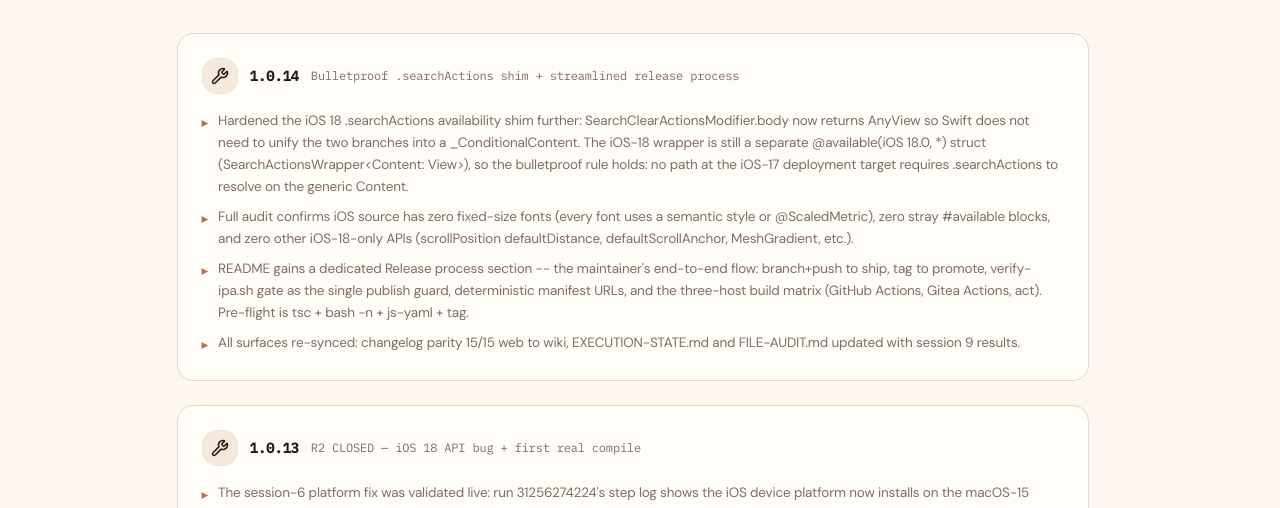
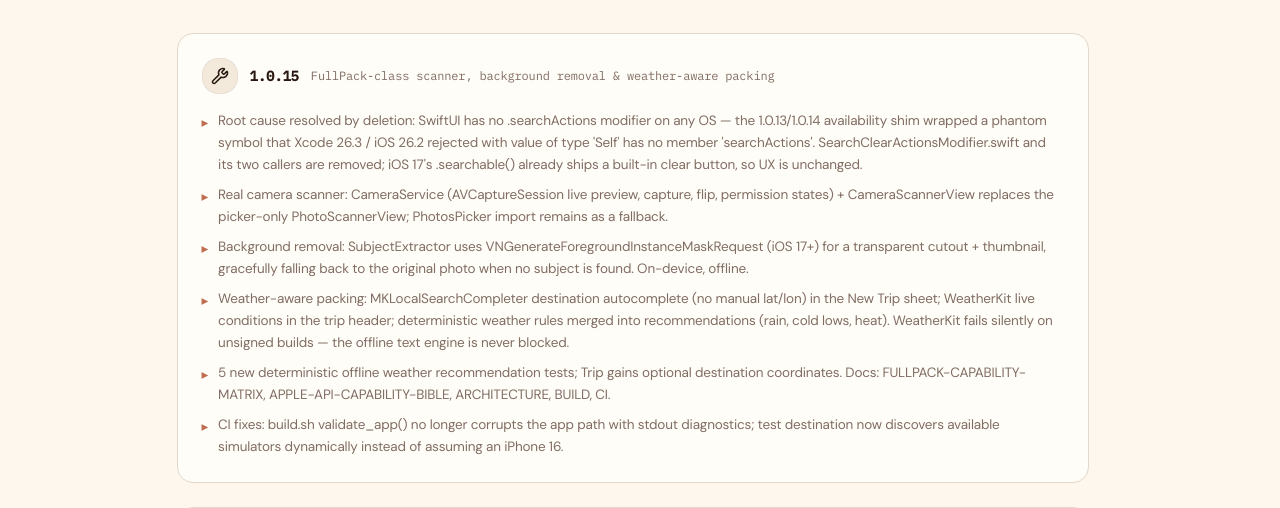
Before and after one commit to Alot1z/packwise, a React (Vite) app: page /changelog in a window 1280 px wide. Shown: the part 246-754 px from the top of the page. Built offline with nearby package versions, Linux system fonts and the light colour scheme; no server answers; what @convex-dev/auth would draw is missing.

Commit message:
Freebuff: Yes. I would make this a single integrated master directi...

```diff
--- a/src/pages/Changelog.tsx
+++ b/src/pages/Changelog.tsx
@@ -2,6 +2,19 @@ import { Wrench, Box, ExternalLink } from "lucide-react";
 import { SiteNav, SiteFooter, PageHeader, serif, LIVE_ACTIONS, LIVE_RELEASE_DEV, WIKI_URL } from "@/components/site-shared";
 
 const entries = [
+  {
+    tag: "1.0.15",
+    date: "FullPack-class scanner, background removal & weather-aware packing",
+    icon: Wrench,
+    items: [
+      "Root cause resolved by deletion: SwiftUI has no .searchActions modifier on any OS — the 1.0.13/1.0.14 availability shim wrapped a phantom symbol that Xcode 26.3 / iOS 26.2 rejected with value of type 'Self' has no member 'searchActions'. SearchClearActionsModifier.swift and its two callers are removed; iOS 17's .searchable() already ships a built-in clear button, so UX is unchanged.",
+      "Real camera scanner: CameraService (AVCaptureSession live preview, capture, flip, permission states) + CameraScannerView replaces the picker-only PhotoScannerView; PhotosPicker import remains as a fallback.",
+      "Background removal: SubjectExtractor uses VNGenerateForegroundInstanceMaskRequest (iOS 17+) for a transparent cutout + thumbnail, gracefully falling back to the original photo when no subject is found. On-device, offline.",
+      "Weather-aware packing: MKLocalSearchCompleter destination autocomplete (no manual lat/lon) in the New Trip sheet; WeatherKit live conditions in the trip header; deterministic weather rules merged into recommendations (rain, cold lows, heat). WeatherKit fails silently on unsigned builds — the offline text engine is never blocked.",
+      "5 new deterministic offline weather recommendation tests; Trip gains optional destination coordinates. Docs: FULLPACK-CAPABILITY-MATRIX, APPLE-API-CAPABILITY-BIBLE, ARCHITECTURE, BUILD, CI.",
+      "CI fixes: build.sh validate_app() no longer corrupts the app path with stdout diagnostics; test destination now discovers available simulators dynamically instead of assuming an iPhone 16.",
+    ],
+  },
   {
     tag: "1.0.14",
     date: "Bulletproof .searchActions shim + streamlined release process",
--- a/wiki/Features.md
+++ b/wiki/Features.md
@@ -14,9 +14,20 @@ Per trip. Categories: Clothing, Electronics, Toiletries, Documents, Medical, Acc
 
 `PersonalItem` — name, category, notes, photo, `isFavorite`, reused across trips (linked via `personalItemID`).
 
-## Vision Scanner
+## Scanner (live camera + background removal)
 
-`VisionService` — `VNClassifyImageRequest` on device. Flow: import/scan photo → classify → category-mapped suggestions → **you confirm** → add to list. Never silently modifies data. No cloud image processing.
+`CameraScannerView` — a real camera workflow, not a picker-only screen: `AVCaptureSession` live preview, capture button, flip camera, permission + unauthorized states, and a photo-library import fallback (`PhotosPicker`). Each capture runs two on-device passes in parallel:
+
+- `SubjectExtractor` — `VNGenerateForegroundInstanceMaskRequest` removes the background and produces a transparent cutout (persisted as PNG). Graceful degradation: when Vision finds no subject it keeps the original photo with a clear message.
+- `VisionService` — `VNClassifyImageRequest` maps labels to PackWise categories and shows confidence.
+
+Flow: capture/import → background removal + suggestions → **you confirm** name/trip → add to list. Never silently modifies data. No cloud image processing.
+
+## Weather-aware packing
+
+- `DestinationSearchService` — `MKLocalSearchCompleter` autocomplete in the New Trip sheet resolves a chosen place to a coordinate (no manual lat/lon).
+- `WeatherProvider` — `WeatherKit` fetches live conditions + daily forecast for the trip window and shows them in the trip header.
+- `RecommendationService.suggestions(for:weather:)` — deterministic rules (precipitation ≥ 50% → umbrella + rain shell; lows < 5°C → warm layers + gloves; heat → sun protection) merged with the text engine. **Weather is an enhancement, never a blocker**: unsigned sideload builds lack the WeatherKit entitlement, so every fetch can fail — callers silently fall back to the offline text engine. No account or network required for the core app.
 
 ## Outfit Planner
 
--- a/wiki/Vision-and-Privacy.md
+++ b/wiki/Vision-and-Privacy.md
@@ -18,7 +18,7 @@ Photo (import or camera)
 - If empty → single “Unrecognized — add manually” suggestion
 - Display: `label.replacingOccurrences(of: ",", with: " ·").capitalized`, `displayConfidence: "%.0f%%"`
 
-Consumed by `PhotoScannerView` — `PhotosPicker` → `classify` → pick suggestions → choose trip → add.
+Consumed by `CameraScannerView` — live `AVCaptureSession` capture → `SubjectExtractor` (foreground instance mask) → suggestions → choose trip → add. Photo-library import remains available in `LibraryView`.
 
 ## Privacy
 
```
Also changed, not shown: wiki/Architecture.md (+1 -1 lines), wiki/Changelog.md, 21 other files (tests, documents, lock files or other folders).
